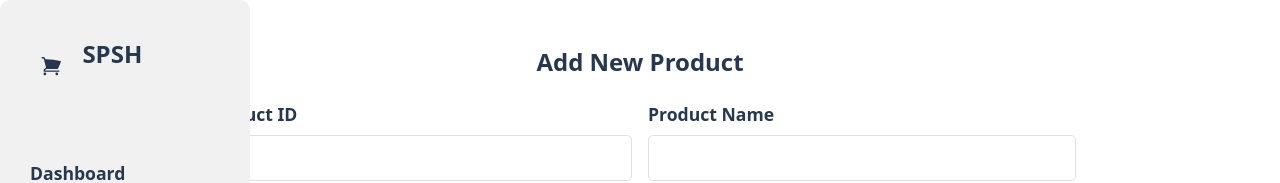
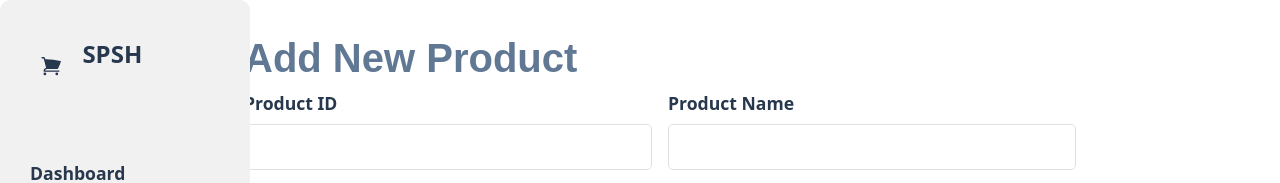
Before and after one commit to Sathira-Wijeratne/SPSH-Ecommerce-Application, a React (Create React App) app in the folder WebApplication/frontend/: page /Vendor/AddNewProducts in a window 1280 px wide. Shown: the top 183 px of the page. Built offline with nearby package versions, Linux system fonts and the light colour scheme; no server answers.

Commit message:
add css for positioning the add new product page

```diff
--- a/WebApplication/frontend/src/Components/vendorScreens/addProducts/addProductsDashboard/AddProducts.css
+++ b/WebApplication/frontend/src/Components/vendorScreens/addProducts/addProductsDashboard/AddProducts.css
@@ -1,31 +1,21 @@
 /* Wrapper around the entire dashboard */
 .content {
+  flex-grow: 1;
+  background: #fff;
+  margin: 2px;
+  border-radius: 20px;
+  padding: 2rem;
+  overflow: auto;
   width: 70vw;
-  height: 100vh;
-  display: flex;
-  justify-content: center;
-  box-sizing: border-box;
-  overflow: hidden;
-  padding: 0;
-  margin: 0;
+  left: 20px;
+  position: relative;
 }
 
 .title {
   color: #526d82;
 }
 
-/* Dashboard Layout */
-.dashboard {
-  display: flex;
-  gap: 20px;
-  width: calc(100% - 250px - 40px);
-  padding: 20px;
-  box-sizing: border-box;
-  margin-left: 250px;
-  height: 100vh;
-  align-items: stretch;
-  overflow: hidden;
-}
+
 
 /* Menu Sidebar */
 .menu {
@@ -40,22 +30,14 @@
   overflow: auto;
 }
 
-/* Content Area for the Add Products Form */
-.add-product-content {
-  background: #fff;
-  flex-grow: 1;
-  border-radius: 20px;
-  padding: 2rem;
-  box-sizing: border-box;
-  overflow: auto;
-  width: 100%;
-}
+
 
 /* Styling for the Add New Product heading */
 .add-product-content h2 {
   font-size: 24px;
   color: #333;
   margin-bottom: 20px;
+  margin-top: 20px;
 }
 
 /* Form Group Wrapper */
--- a/WebApplication/frontend/src/Components/vendorScreens/addProducts/addProductsDashboard/AddProducts.jsx
+++ b/WebApplication/frontend/src/Components/vendorScreens/addProducts/addProductsDashboard/AddProducts.jsx
@@ -118,8 +118,8 @@ const AddProducts = () => {
   return (
     <div className="content">
       <MenuBar />
-      <div className="container mt-5"> {/* Use Bootstrap container */}
-        <h2 className="text-center mb-4">Add New Product</h2>
+      <div> {/* Use Bootstrap container */}
+        <h1 className="hello">Add New Product</h1>
         <form onSubmit={handleSubmit} className="row g-3"> {/* Bootstrap grid for form layout */}
           <div className="col-md-6">
             <label className="form-label">Product ID</label>
```
